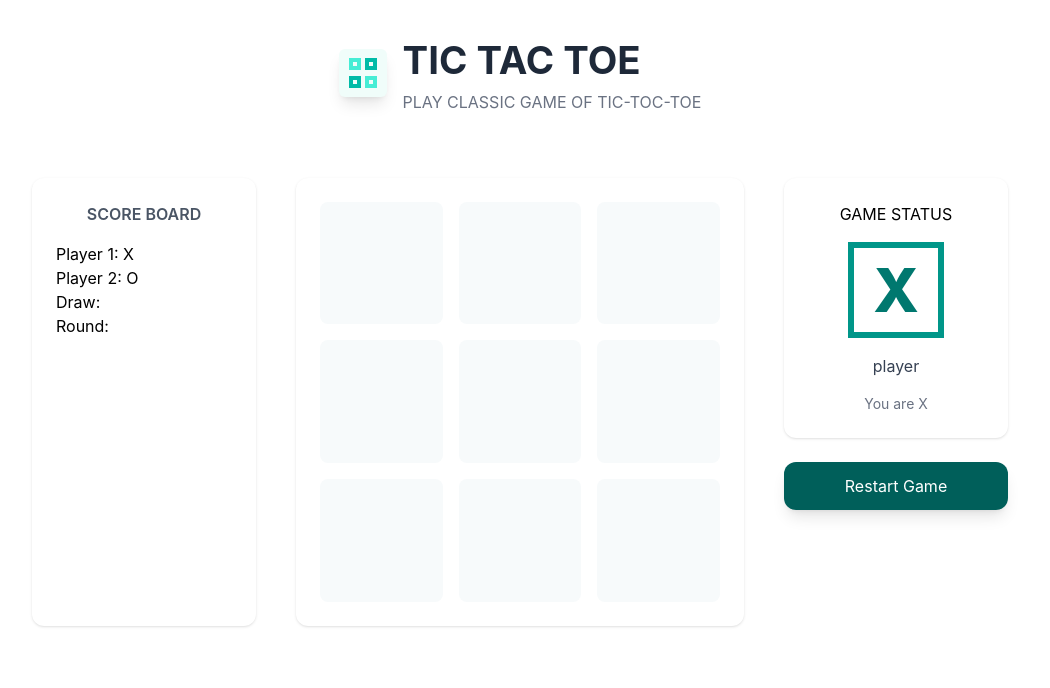
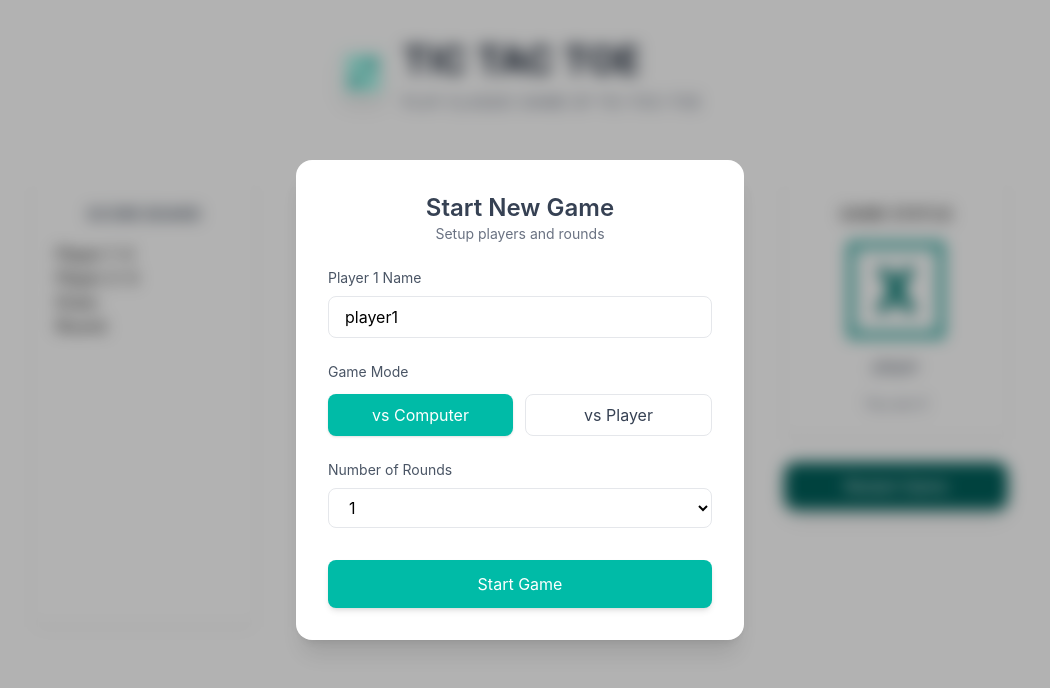
Before and after one commit to yzndev/tic-tac-toe, a React app: page / in a window 1280 px wide. Shown: the top 688 px of the page, without its empty margins (120-1170 px from the left). Built offline with nearby package versions, Linux system fonts and the light colour scheme; the HTML template or start-up script is replaced by a standard one.

Commit message:
feat: Add modal to get game data

```diff
--- a/src/App.jsx
+++ b/src/App.jsx
@@ -4,6 +4,7 @@ import { Header } from "./components/Header"
 import { ScoreBoard } from "./components/ScoreBord"
 import { useState } from "react"
 import { WINNING_COMBINATIONS } from "./components/win"
+import StartGameModal from "./components/StarterModal"
 const INITIAL_GAME_BOARD = [
   [null, null, null],
   [null, null, null],
@@ -12,7 +13,7 @@ const INITIAL_GAME_BOARD = [
 
 function App() {
   const [gameTurns, setGameTurns] = useState([])
-
+  const [starterModal, setStarterModal] = useState(true)
 
   const gameBoard = [...INITIAL_GAME_BOARD.map(innerItem => [...innerItem])]
   for (let turn of gameTurns) {
@@ -59,6 +60,7 @@ function App() {
 
   return (
     <>
+      {starterModal ? <StartGameModal></StartGameModal> : null}
       <Header></Header>
       <div className="w-full max-w-5xl mx-auto mt-10 p-6">
         <div className="grid md:grid-cols-[1fr_2fr_1fr] gap-10">
--- a/src/components/GameBoard.jsx
+++ b/src/components/GameBoard.jsx
@@ -1,5 +1,4 @@
 export function GameBoard({board, onSelect}) {
-  // console.log(board)
   return (
     <ol className="aspect-square bg-white rounded-xl shadow-sm p-6 grid grid-cols-3 gap-4">
       {board.map((row, rowIndex) =>
--- /dev/null
+++ b/src/components/StarterModal.jsx
@@ -0,0 +1,102 @@
+import {useState} from 'react'
+import { modeButtonClass } from './helper';
+
+
+export default function StartGameModal({handleStart}) {
+  const [gameData, setGameData] = useState({
+    player1:"player1",
+    player2:"player2",
+    rounds:1,
+    mode:"vsComputer"
+  })
+  function handleChange(event){
+      const {name, value} = event.target
+      setGameData((prevGameData)=>{
+        const updateGameData = {...prevGameData}
+        updateGameData[name] = value
+        return updateGameData
+      })
+  }
+
+
+  return (
+    <div className="fixed inset-0 flex items-center justify-center bg-black/30 backdrop-blur-sm z-50">
+      <div className="w-full max-w-md bg-white rounded-2xl shadow-xl p-8 flex flex-col gap-6">
+
+        <div className="text-center">
+          <h2 className="text-2xl font-semibold text-gray-700">
+            Start New Game
+          </h2>
+          <p className="text-sm text-gray-500">
+            Setup players and rounds
+          </p>
+        </div>
+
+        <div className="flex flex-col gap-2">
+          <label className="text-sm text-gray-600">Player 1 Name</label>
+          <input
+            name='player1'
+            onChange={handleChange}
+            defaultValue='player1'
+            type="text"
+            placeholder="Enter player name"
+            className="border border-gray-200 rounded-lg px-4 py-2 focus:outline-none focus:ring-2 focus:ring-teal-400"
+          />
+        </div>
+
+       <div className="flex flex-col gap-3">
+          <label className="text-sm text-gray-600">Game Mode</label>
+
+          <div className="flex gap-3">
+            <button
+                onClick={() => setGameData(prev => ({ ...prev, mode: "vsComputer" }))}
+                className={modeButtonClass(gameData.mode === 'vsComputer')}>
+            vs Computer
+            </button>
+
+
+            <button
+                name='mode'
+                onClick={ () => setGameData(prev => ({ ...prev, mode: "vsPlayer" }))}
+                className={modeButtonClass(gameData.mode === 'vsPlayer')}
+
+            >
+            vs Player
+            </button>
+          </div>
+        </div>
+        {gameData.mode === 'vsPlayer' ?
+        <div className="flex flex-col gap-2">
+          <label className="text-sm text-gray-600">Player 2 Name</label>
+          <input
+            name='player2'
+            defaultValue='player2'
+            onChange={handleChange}
+            type="text"
+            placeholder="Enter second player"
+            className="border border-gray-200 rounded-lg px-4 py-2 focus:outline-none focus:ring-2 focus:ring-teal-400"
+          />
+        </div>
+        :
+        undefined
+        }
+
+        <div className="flex flex-col gap-2">
+          <label className="text-sm text-gray-600">Number of Rounds</label>
+          <select name="rounds" onChange={handleChange} className="border border-gray-200 rounded-lg px-4 py-2 focus:outline-none focus:ring-2 focus:ring-teal-400">
+            <option>1</option>
+            <option>3</option>
+            <option>5</option>
+            <option>7</option>
+          </select>
+        </div>
+
+        <button onClick={()=>handleStart(gameData)} className="mt-2 bg-teal-500 hover:bg-teal-600 text-white py-3 rounded-lg shadow-md transition">
+          Start Game
+        </button>
+
+      </div>
+
+    </div>
+  );
+}
--- /dev/null
+++ b/src/components/helper.js
@@ -0,0 +1,9 @@
+export  function modeButtonClass(active) {
+  return `
+    flex-1 rounded-lg py-2 transition
+    ${active
+      ? "bg-teal-500 text-white shadow"
+      : "bg-white border border-gray-200 text-gray-700 hover:bg-gray-100"
+    }
+  `
+}
```
